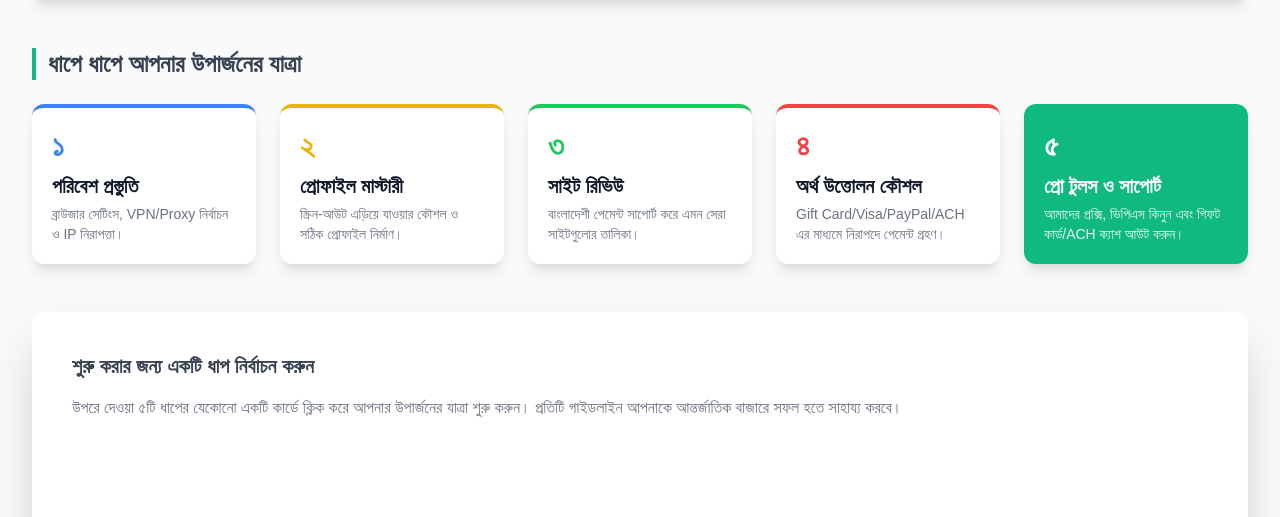
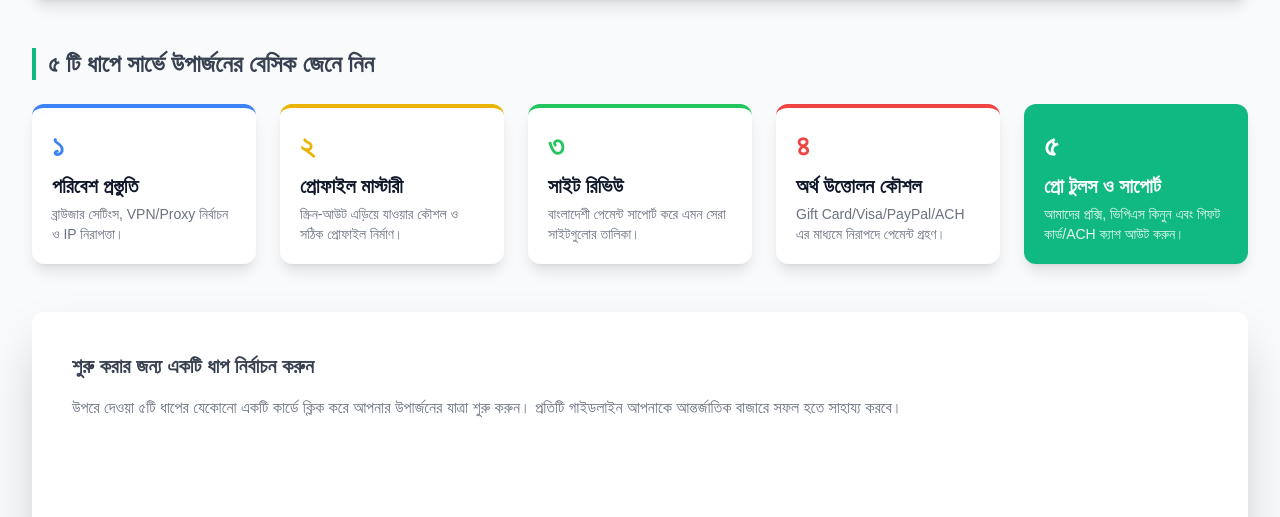
Before and after one commit to farbisfabi/bongoearn-guide, a plain HTML site: page index.html in a window 1280 px wide. Shown: the part 283-800 px from the top of the page. Drawn offline with nearby package versions, Linux system fonts and the light colour scheme; a web font is replaced by a local one.

Commit message:
Update index.html

```diff
--- a/index.html
+++ b/index.html
@@ -232,7 +232,7 @@ BongoEarn: আন্তর্জাতিক উপার্জন নির্
         <!-- 5-Step Guide Grid -->
         <section id="guide-grid" class="mb-12">
             <h3 class="text-2xl font-bold mb-6 border-l-4 border-bongo-primary pl-3 font-heading text-gray-700 dark:text-gray-200">
-                ধাপে ধাপে আপনার উপার্জনের যাত্রা
+                ৫ টি ধাপে সার্ভে উপার্জনের বেসিক জেনে নিন
             </h3>
             <div class="grid grid-cols-1 md:grid-cols-2 lg:grid-cols-5 gap-6">
 
```
